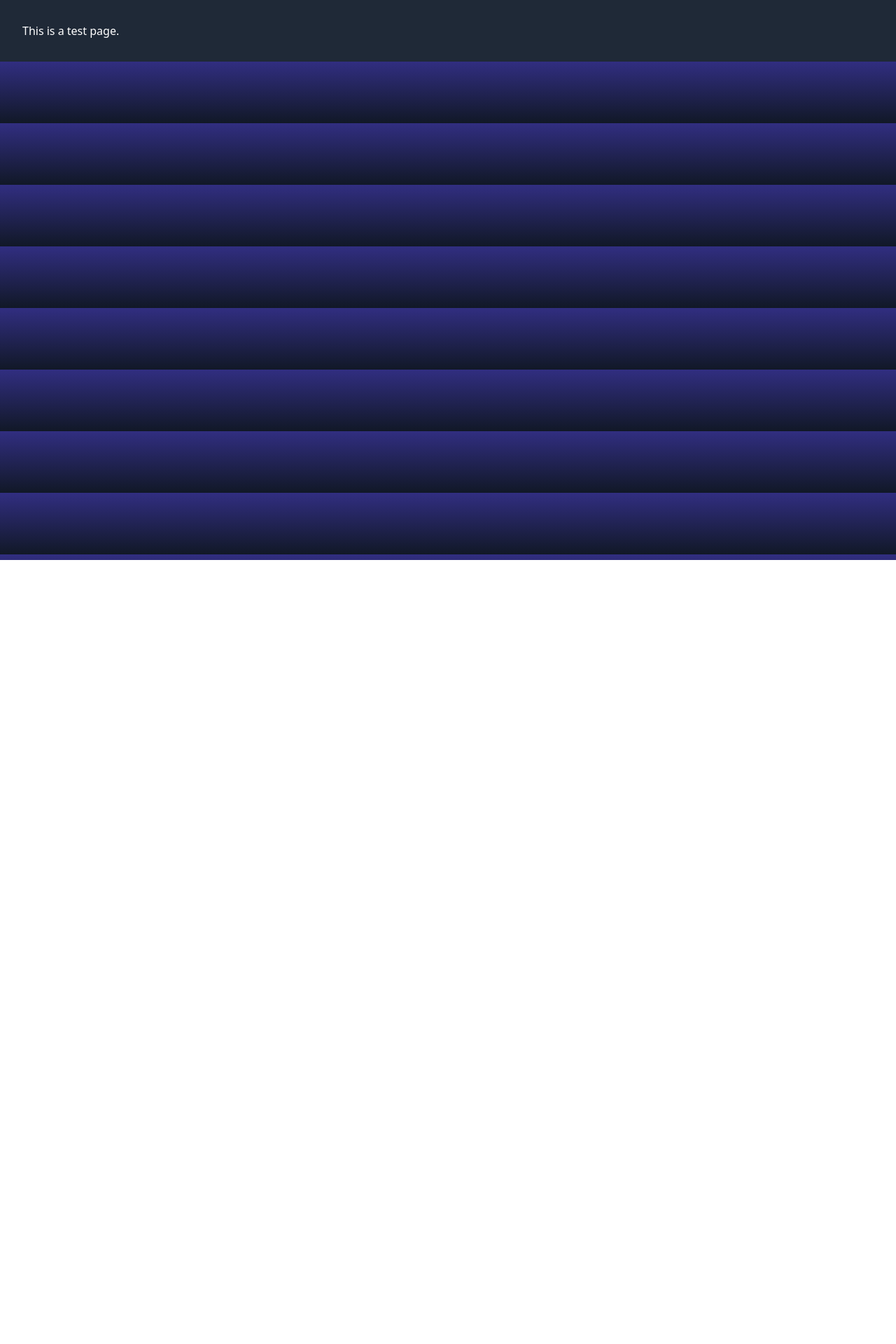
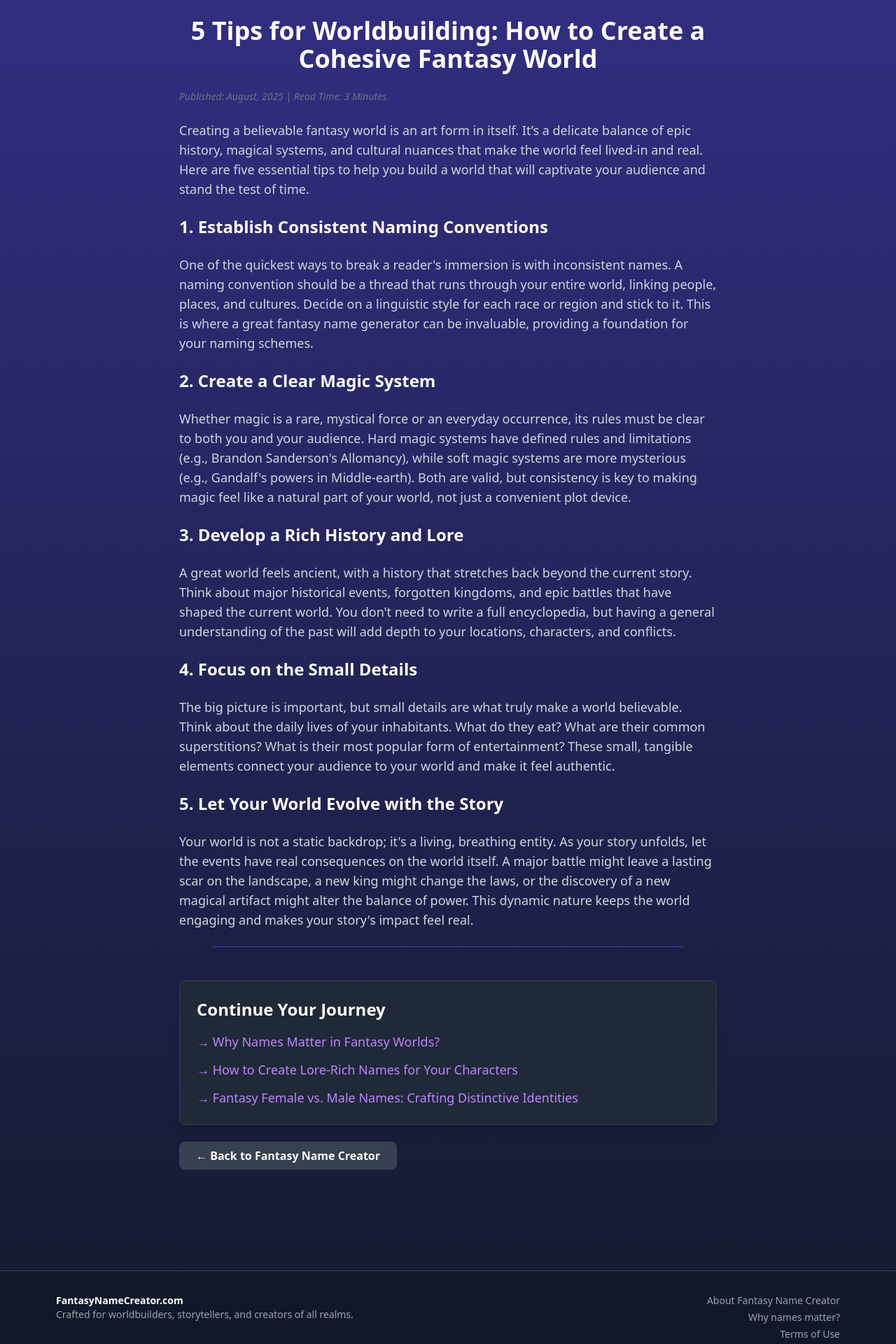
Before and after one commit to JiriTill/fantasytools, a React (Vite) app in the folder client/: page /blog/tips-for-worldbuilding in a window 1280 px wide. Shown: the top 1920 px of the page at 70% size. Before the commit the page ends 800 px from the top, so only its background shows below. Built offline with nearby package versions, Linux system fonts and the light colour scheme.

Commit message:
Update FiveTipsForWorldbuilding.jsx

```diff
--- a/client/src/pages/FiveTipsForWorldbuilding.jsx
+++ b/client/src/pages/FiveTipsForWorldbuilding.jsx
@@ -1,9 +1,122 @@
-import React from 'react';
+import React, { useEffect } from 'react';
+import { Link } from 'react-router-dom';
+import { Helmet } from 'react-helmet';
+import Footer from '../components/Footer';
+import GoogleAd from '../components/GoogleAd';
+import MultiplexAd from '../components/MultiplexAd';
 
 export default function FiveTipsForWorldbuilding() {
+  // useEffect hook to push Google Ads to the adsbygoogle array
+  useEffect(() => {
+    const ads = document.getElementsByClassName("adsbygoogle");
+    for (let i = 0; i < ads.length; i++) {
+      try {
+        (window.adsbygoogle = window.adsbygoogle || []).push({});
+      } catch (e) {
+        console.error("Adsbygoogle error:", e);
+      }
+    }
+  }, []);
+
+  // Function to scroll the window to the top on link click.
+  const scrollToTop = () => {
+    window.scrollTo(0, 0);
+  };
+
   return (
-    <div style={{ padding: '2rem', backgroundColor: '#1f2937', color: 'white' }}>
-      <h1>This is a test page.</h1>
+    <div className="min-h-screen bg-gradient-to-b from-indigo-900 to-gray-900 text-white">
+      <main className="p-6 flex flex-col items-center pb-20">
+
+      <Helmet>
+        <title>5 Essential Tips for Worldbuilding: Create a Cohesive Fantasy World</title>
+        <meta
+          name="description"
+          content="Master the art of fantasy worldbuilding with our top 5 tips. Learn how to create a rich, cohesive world with consistent lore, magic systems, and naming conventions. Perfect for writers, DMs, and storytellers."
+        />
+        <meta
+          name="keywords"
+          content="worldbuilding tips, fantasy world, lore creation, writing guide, naming conventions, cohesive world, storytelling, RPG worldbuilding, fantasy name generator"
+        />
+        <meta property="og:title" content="5 Essential Tips for Worldbuilding: Create a Cohesive Fantasy World" />
+        <meta
+          property="og:description"
+          content="A guide for writers and game masters on how to build a fantasy world that feels real and lived-in by focusing on key elements like history, magic, and culture."
+        />
+        <meta property="og:type" content="article" />
+        <meta property="og:url" content="https://fantasynamecreator.com/blog/tips-for-worldbuilding" />
+        <meta property="og:image" content="https://fantasynamecreator.com/images/og-worldbuilding-image.jpg" />
+      </Helmet>
+
+      <div className="max-w-3xl space-y-6">
+        <h1 className="text-4xl font-bold text-white text-center mb-6">
+          5 Tips for Worldbuilding: How to Create a Cohesive Fantasy World
+        </h1>
+        <p className="italic text-sm text-gray-500">Published: August, 2025 | Read Time: 3 Minutes</p>
+        <p className="text-lg text-gray-300">
+          Creating a believable fantasy world is an art form in itself. It’s a delicate balance of epic history, magical systems, and cultural nuances that make the world feel lived-in and real. Here are five essential tips to help you build a world that will captivate your audience and stand the test of time.
+        </p>
+
+        {/* Tip 1 */}
+        <h3 className="text-2xl font-bold text-white mt-8">1. Establish Consistent Naming Conventions</h3>
+        <p className="text-lg text-gray-300">
+          One of the quickest ways to break a reader's immersion is with inconsistent names. A naming convention should be a thread that runs through your entire world, linking people, places, and cultures. Decide on a linguistic style for each race or region and stick to it. This is where a great fantasy name generator can be invaluable, providing a foundation for your naming schemes.
+        </p>
+
+        {/* Tip 2 */}
+        <h3 className="text-2xl font-bold text-white mt-8">2. Create a Clear Magic System</h3>
+        <p className="text-lg text-gray-300">
+          Whether magic is a rare, mystical force or an everyday occurrence, its rules must be clear to both you and your audience. Hard magic systems have defined rules and limitations (e.g., Brandon Sanderson's Allomancy), while soft magic systems are more mysterious (e.g., Gandalf's powers in Middle-earth). Both are valid, but consistency is key to making magic feel like a natural part of your world, not just a convenient plot device.
+        </p>
+
+        {/* Tip 3 */}
+        <h3 className="text-2xl font-bold text-white mt-8">3. Develop a Rich History and Lore</h3>
+        <p className="text-lg text-gray-300">
+          A great world feels ancient, with a history that stretches back beyond the current story. Think about major historical events, forgotten kingdoms, and epic battles that have shaped the current world. You don't need to write a full encyclopedia, but having a general understanding of the past will add depth to your locations, characters, and conflicts.
+        </p>
+
+        {/* Tip 4 */}
+        <h3 className="text-2xl font-bold text-white mt-8">4. Focus on the Small Details</h3>
+        <p className="text-lg text-gray-300">
+          The big picture is important, but small details are what truly make a world believable. Think about the daily lives of your inhabitants. What do they eat? What are their common superstitions? What is their most popular form of entertainment? These small, tangible elements connect your audience to your world and make it feel authentic.
+        </p>
+
+        {/* Tip 5 */}
+        <h3 className="text-2xl font-bold text-white mt-8">5. Let Your World Evolve with the Story</h3>
+        <p className="text-lg text-gray-300">
+          Your world is not a static backdrop; it's a living, breathing entity. As your story unfolds, let the events have real consequences on the world itself. A major battle might leave a lasting scar on the landscape, a new king might change the laws, or the discovery of a new magical artifact might alter the balance of power. This dynamic nature keeps the world engaging and makes your story's impact feel real.
+        </p>
+
+        <GoogleAd slot="4105556455" />
+
+        {/* Related articles section */}
+        <div className="mt-10 p-6 bg-gray-800 rounded-lg shadow-lg border border-gray-700">
+            <h2 className="text-2xl font-bold mb-4 text-white">Continue Your Journey</h2>
+            <div className="flex flex-col space-y-3">
+              <Link to="/why-names-matter" className="text-lg text-purple-400 hover:text-purple-300 transition-colors" onClick={scrollToTop}>
+                → Why Names Matter in Fantasy Worlds?
+              </Link>
+              <Link to="/blog/lore-rich-names" className="text-lg text-purple-400 hover:text-purple-300 transition-colors" onClick={scrollToTop}>
+                → How to Create Lore-Rich Names for Your Characters
+              </Link>
+              <Link to="/blog/gender-specific-names" className="text-lg text-purple-400 hover:text-purple-300 transition-colors" onClick={scrollToTop}>
+                → Fantasy Female vs. Male Names: Crafting Distinctive Identities
+              </Link>
+            </div>
+        </div>
+
+        <Link
+          to="/"
+          className="mt-10 inline-block bg-gray-700 hover:bg-gray-600 text-white font-semibold py-2 px-6 rounded-lg transition"
+          onClick={scrollToTop}
+        >
+          ← Back to Fantasy Name Creator
+        </Link>
+      </div>
+
+      <MultiplexAd />
+
+      </main>
+      <Footer />
     </div>
   );
 }
```
